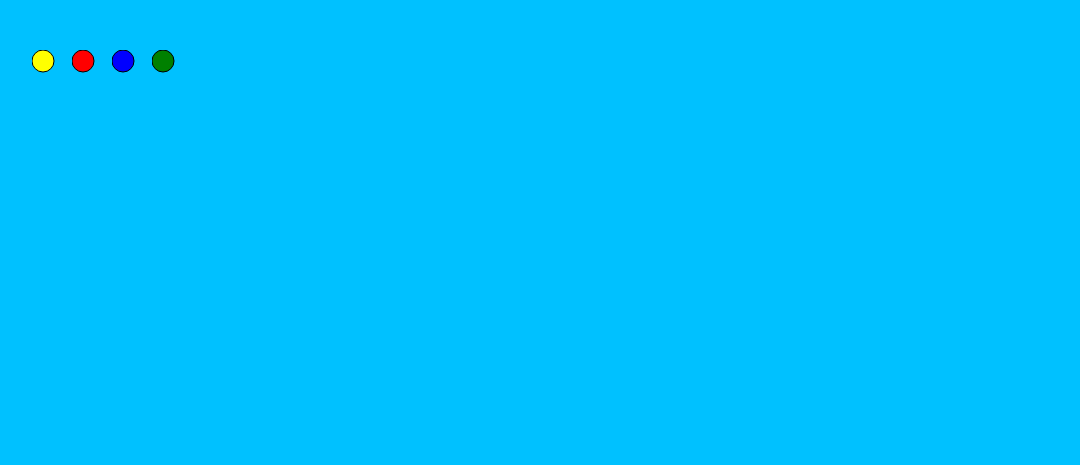
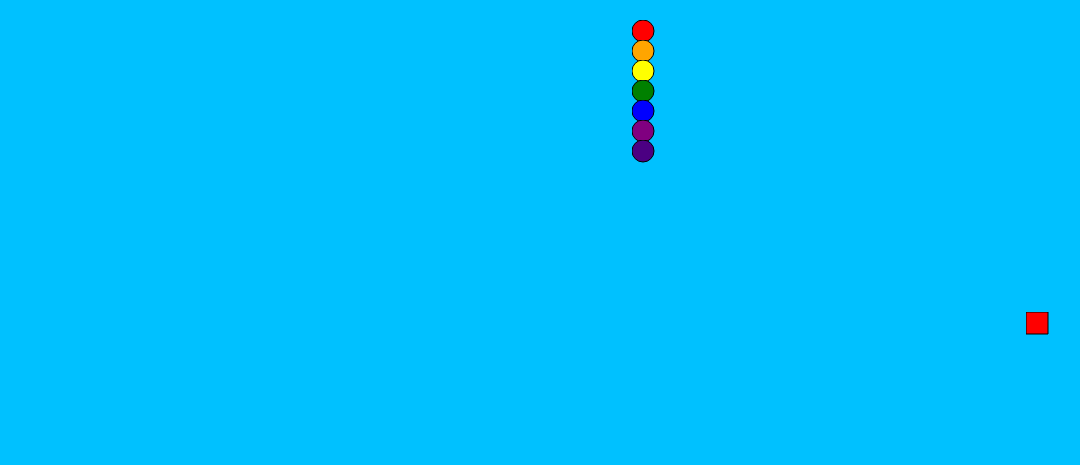
Before and after one commit to FlowerPotMen/Snake, a plain HTML site: page snake/public_html/index.html in a window 1280 px wide. Shown: the whole page, without its empty margins (8-1088 px from the left). Drawn offline with Linux system fonts and the light colour scheme.

Commit message:
added snake body and food as well as colours

```diff
--- /dev/null
+++ b/snake/public_html/Sprite.js
@@ -0,0 +1,80 @@
+function Sprite(colour, radius, x, y, shape) {
+
+    this.colour = colour;
+    this.radius = radius;
+    this.x = x;
+    this.y = y;
+    this.shape = shape;
+    this.div = document.createElement("DIV");
+
+
+    this.init = function () {
+
+        this.div.style.position = "absolute";
+        this.div.style.left = this.x;
+        this.div.style.top = this.y;
+
+        var c = document.createElement("CANVAS");
+
+        var ctx = c.getContext("2d");
+        if (this.shape == "square") {
+            ctx.rect(0, 0, this.radius, this.radius
+
+                    );
+            ctx.fillStyle = this.colour;
+        } else if (this.shape == "circle") {
+            ctx.beginPath();
+            ctx.arc(this.radius, this.radius, this.radius, 0, 2 * Math.PI);
+            ctx.fillStyle = this.colour;
+        }
+
+
+        ctx.fill();
+        ctx.stroke();
+
+        this.div.appendChild(c);
+
+        document.body.appendChild(this.div);
+
+    };
+    this.setPosition = function (lng, lat) {
+        this.x = lng;
+        this.y = lat;
+        this.div.style.left = this.x + "px";
+        this.div.style.top = this.y + "px";
+    }
+
+    this.move = function (howFar, dir) {
+        //it moves the sprite on the screen how far and in this direction
+
+
+        if (dir == 0) {
+            this.x = this.x - howFar;
+
+        } else if (dir == 1) {
+            this.x = this.x + howFar;
+        } else if (dir == 2) {
+            this.y = this.y - howFar;
+        } else if (dir == 3) {
+            this.y = this.y + howFar;
+        }
+
+
+        //test if we have hit the edge
+        if (this.x <= 0 || this.x >= window.innerWidth || this.y <= 0 || this.y >= window.innerHeight) {
+
+
+            alert("you have died :(")
+            this.x = window.innerWidth / 2;
+            this.y = window.innerHeight / 2;
+        }
+        this.div.style.left = this.x + "px";
+        this.div.style.top = this.y + "px";
+
+        checkContact();
+    }
+    this.die = function () {
+        document.body.removeChild(this.div);
+    }
+
+}
--- a/snake/public_html/controller.js
+++ b/snake/public_html/controller.js
@@ -1,92 +1,110 @@
 //globals
 var circles = [];
+var direction = [];
+var food;
+var snakeLength = 7;
+var distance = 20;
+var current = 0;
+var colour=["red","orange","yellow","green","blue","purple","indigo"];
 
-//var d = document.createElement("DIV");
-//var d2 = document.createElement("DIV");
+function run() {
+    var x = window.innerWidth / 2;
+    var y = window.innerHeight / 2;
 
-var speed = 25;
-var distance = 10;
+    // creats new food
+    spawnFood();
+    // creats circles
 
-var current=0;
+    for (c = 0; c < snakeLength; c++) {
 
-function run(){
-    circles.push(drawCircle("yellow",11,40,50));
-    circles.push(drawCircle("red",11,80,50));
-    circles.push(drawCircle("blue",11,120,50));
-    circles.push(drawCircle("green",11,160,50));
+        circles[c] = new Sprite(colour[c], 11, randomNumber(0, (window.innerWidth - 330)), randomNumber(0, (window.innerHeight - 330)), "circle");
+
+        circles[c].init();
+
+
+    }
+    //alert(circles.length);
+
+    direction.push(randomNumber(0, 4));
+
+
+
+    setInterval(function () {
+        for (i = 0; i < circles.length; i++) {
+            currentX = circles[i].x;
+            currentY = circles[i].y;
+            if (i == 0) {
+                circles[i].move(distance, direction[i]);
+            } else {
+                circles[i].setPosition(nextX, nextY);
+            }
+            nextX = currentX;
+            nextY = currentY;
+        }
+    }, 50);
 }
 
 
 
-function drawCircle(colour,radius,x,y){
-    var div = document.createElement("DIV");
-    div.style.position="absolute";
-    div.style.left=x;
-    div.style.top=y;
 
-    var c = document.createElement("CANVAS");
-
-    var ctx = c.getContext("2d");
-    ctx.beginPath();
-    ctx.arc(radius,radius,radius,0,2*Math.PI);
-    ctx.fillStyle = colour;
-    ctx.fill();
-    ctx.stroke();
-
-    div.appendChild(c);
-
-    document.body.appendChild(div);
-    return div;
-}
-function keys(event){
+function keys(event) {
     //w=119 s=115 a=97 d=100 enter=13 space=32
 
     var e = event.keyCode;
 
-  //alert(e)
+    //alert(e)
 
-   if(e=="100"){
-       move(speed,"right");
-    }
-    else if(e=="119"){
-        move(speed,"up");
-    }
-    else if(e=="115"){
-        move(speed,"down");
-    }
-    else if(e=="97"){
-        move(speed,"left");
-   }
-   else if(e=="32"){
-       current++;
-       if(current>(circles.length-1)){
-           current=0;
-       }
+    if (e == "100" || e == "68") {
+        // move(speed, "right");
+        direction[current] = 1;
+    } else if (e == "119" || e == "87") {
+        //move(speed, "up");
+        direction[current] = 2
+    } else if (e == "115" || e == "83") {
+        //move(speed, "down");
+        direction[current] = 3;
+    } else if (e == "97" || e == "65") {
+        //move(speed, "left");
+        direction[current] = 0;
+    } else if (e == "32") {
+        current++;
+        if (current > (circles.length - 1)) {
+            current = 0;
+        }
 
 
-   }
+    }
 }
-function move(howFar,direction){
 
-    d=circles[current];
+function randomNumber(min, max) {
 
-    var x=parseInt(d.style.left);
-    var y=parseInt(d.style.top);
+    return Math.floor((Math.random() * (max - min))) + min;
+
+}
+//checks if any of the sprites are touching
+function checkContact() {
+    var x1 = circles[0].x;
+    var y1 = circles[0].y;
+    var x2 = food.x;
+    var y2 = food.y;
+    var z1 = circles[0].radius;
+    var z2 = food.radius;
+
+    if ((x1 >= x2 && x1 <= (x2 + z2) &&
+            y1 >= y2 && y1 <= (y2 + z2)) ||
+            ((x1 + z1) >= x2 && (x1 + z1) <= (x2 + z2) &&
+                    (y1 + z1) >= y2 && (y1 + z1) <= (y2 + z2))
+            ) {
+        food.die();
+        distance = distance + 2;
+        spawnFood();
+    }
+}
 
 
-    if(direction=="left"){
-        x=x-howFar;
+//spawns new food
 
-    }
-    else if(direction=="right"){
-        x=x+howFar;
-    }
-    else if(direction=="up"){
-        y=y-howFar;
-    }
-    else if(direction=="down"){
-        y=y+howFar;
-    }
-    d.style.left=x+"px";
-    d.style.top=y+"px";
+function spawnFood() {
+    food = new Sprite("red", 22, randomNumber(0, (window.innerWidth - 11)), randomNumber(0, (window.innerHeight - 11)), "square");
+    food.init();
 }
--- a/snake/public_html/index.html
+++ b/snake/public_html/index.html
@@ -3,6 +3,7 @@
     <head>
         <link rel="stylesheet" type="text/css" href="css.css">
         <script src="controller.js"></script>
+        <script src="Sprite.js"></script>
         <title>
             Snake
         </title>
```
